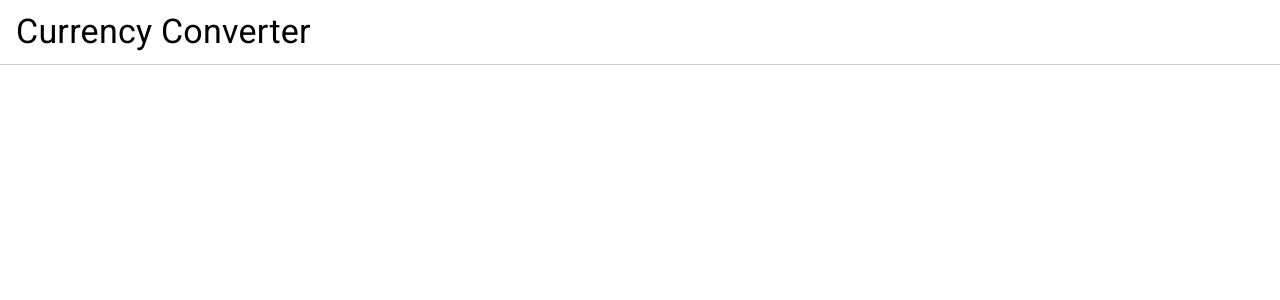
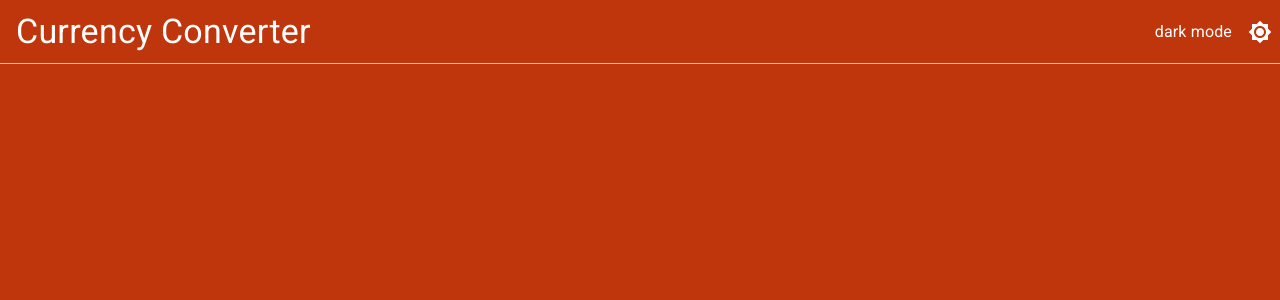
Before and after one commit to raj5036/Currency-Converter, a React (Vite) app: page / in a window 1280 px wide. Shown: the top 300 px of the page. Built offline with nearby package versions, Linux system fonts and the light colour scheme.

Commit message:
Created ColorModeToggle Component and implemented Dark mode

```diff
--- a/src/App.tsx
+++ b/src/App.tsx
@@ -1,12 +1,63 @@
 import React from 'react'
 import Header from './components/Header/Header'
 import './App.css'
+import { ThemeProvider } from '@emotion/react'
+import { createTheme, CssBaseline, PaletteMode } from '@mui/material';
+import { amber, deepOrange, grey } from '@mui/material/colors';
+import ColorModeContext from './utils/Context';
+
+const getDesignTokens = (mode: PaletteMode) => ({
+  palette: {
+    mode,
+    ...(mode === 'light'
+      ? {
+          // palette values for light mode
+          primary: amber,
+          divider: amber[200],
+          text: {
+            primary: grey[900],
+            secondary: grey[800],
+          },
+        }
+      : {
+          // palette values for dark mode
+          primary: deepOrange,
+          divider: deepOrange[700],
+          background: {
+            default: deepOrange[900],
+            paper: deepOrange[900],
+          },
+          text: {
+            primary: '#fff',
+            secondary: grey[500],
+          },
+        }),
+  },
+});
 
 function App() {
+  const [mode, setMode] = React.useState<PaletteMode>('dark');
+  const colorMode = React.useMemo(
+    () => ({
+      // The dark mode switch would invoke this method
+      toggleColorMode: () => {
+        setMode((prevMode: PaletteMode) => (prevMode === 'light' ? 'dark' : 'light'));
+      },
+    }),
+    [],
+  );
+  // Update the theme only if the mode changes
+  const theme = React.useMemo(() => createTheme(getDesignTokens(mode)), [mode]);
+
   return (
-    <React.Fragment>
-      <Header />
-    </React.Fragment>
+    <ColorModeContext.Provider value={colorMode}>
+    <ThemeProvider theme={theme}>
+      <CssBaseline />
+      <React.Fragment>
+        <Header />
+      </React.Fragment>
+    </ThemeProvider>
+    </ColorModeContext.Provider>
   )
 }
 
--- a/src/components/Header/Header.css
+++ b/src/components/Header/Header.css
@@ -1,5 +1,6 @@
 .header {
 	display: flex;
+	justify-content: space-between;
 	align-items: center;
 	height: 4rem;
 	border-bottom: solid 1px #ccc;
--- a/src/components/Header/Header.tsx
+++ b/src/components/Header/Header.tsx
@@ -1,5 +1,6 @@
 import { Typography } from '@mui/material';
 import './Header.css';
+import ToggleColorMode from '../ToggleColorMode/ToggleColorMode';
 
 const Header = () => {
 	return (
@@ -7,6 +8,7 @@ const Header = () => {
 			<Typography variant="h4" marginLeft={2}>
 				Currency Converter
 			</Typography>
+			<ToggleColorMode />
 		</div>
 	);
 };
--- /dev/null
+++ b/src/components/ToggleColorMode/ToggleColorMode.tsx
@@ -0,0 +1,27 @@
+import { useTheme } from "@mui/material/styles";
+import React from "react";
+import ColorModeContext from "../../utils/Context";
+import { Box, IconButton, Typography } from "@mui/material";
+import Brightness4Icon from '@mui/icons-material/Brightness4';
+import Brightness7Icon from '@mui/icons-material/Brightness7';
+
+const ToggleColorMode = () => {
+	const theme = useTheme();
+	const colorMode = React.useContext(ColorModeContext);
+	return (
+		<Box component={"div"} sx={{
+			bgcolor: 'background.default',
+			color: 'text.primary',
+			display: 'flex',
+			justifyContent: 'center',
+			alignItems: 'center',
+		}}>
+			<Typography variant="body1">{theme.palette.mode} mode</Typography>
+			<IconButton sx={{ ml: 1 }} onClick={colorMode.toggleColorMode} color="inherit">
+				{theme.palette.mode === 'dark' ? <Brightness7Icon /> : <Brightness4Icon />}
+			</IconButton>
+		</Box>
+	)
+}
+
+export default ToggleColorMode
--- /dev/null
+++ b/src/utils/Context.ts
@@ -0,0 +1,4 @@
+import React from "react";
+
+const ColorModeContext = React.createContext({ toggleColorMode: () => {} });
+export default ColorModeContext
```
